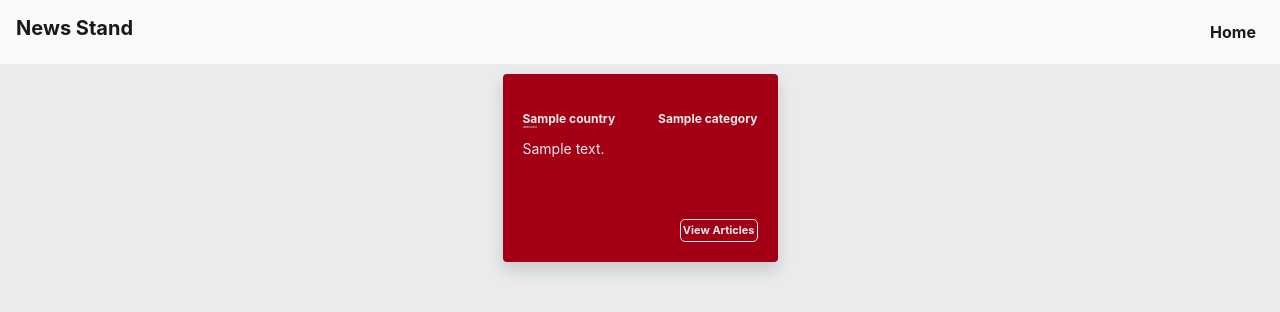
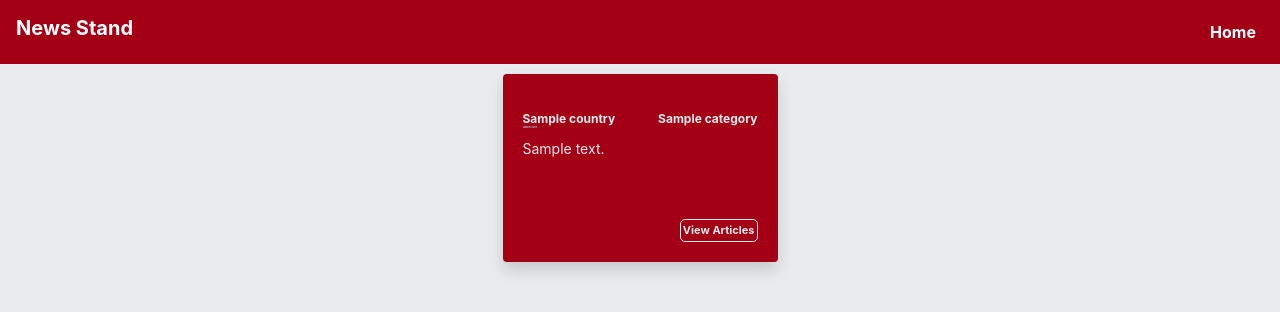
Before and after one commit to g90tony/news-stand, a Flask app: template app/templates/sources.html in a window 1280 px wide. Shown: the top 312 px of the page. Run offline with Flask 2, Linux system fonts and the light colour scheme; the template is opened without the code that fills it: most values are stand-ins (such as "Sample title", 1, 10 or a date in 2020); some libraries are stand-ins or nearby versions.

Commit message:
applied the custom-navbar style

```diff
--- a/app/templates/navbar.html
+++ b/app/templates/navbar.html
@@ -1,4 +1,4 @@
-<nav class="navbar navbar-expand-lg navbar-light bg-light">
+<nav class="navbar navbar-expand-lg navbar-dark custom-navbar">
   <a class="navbar-brand font-weight-bolder h2" href="/">News Stand</a>
   <button
     class="navbar-toggler"
```
